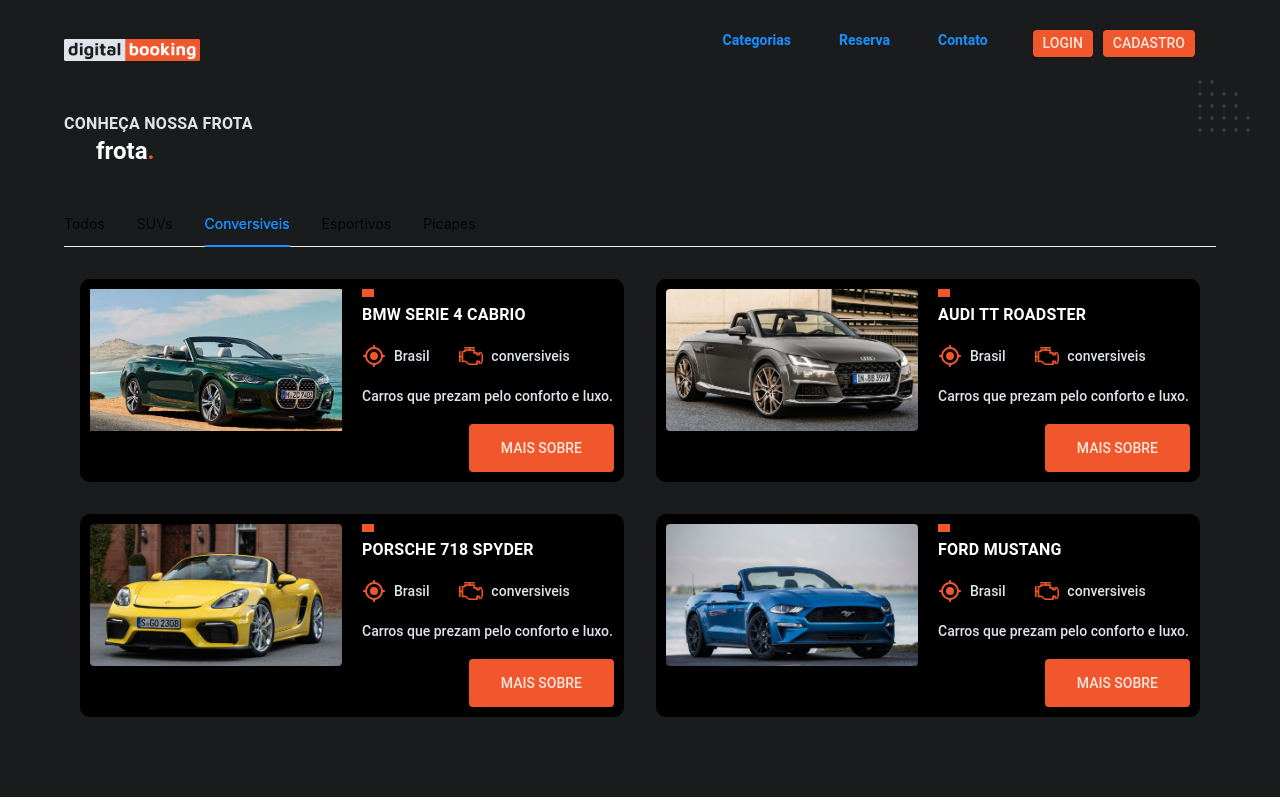
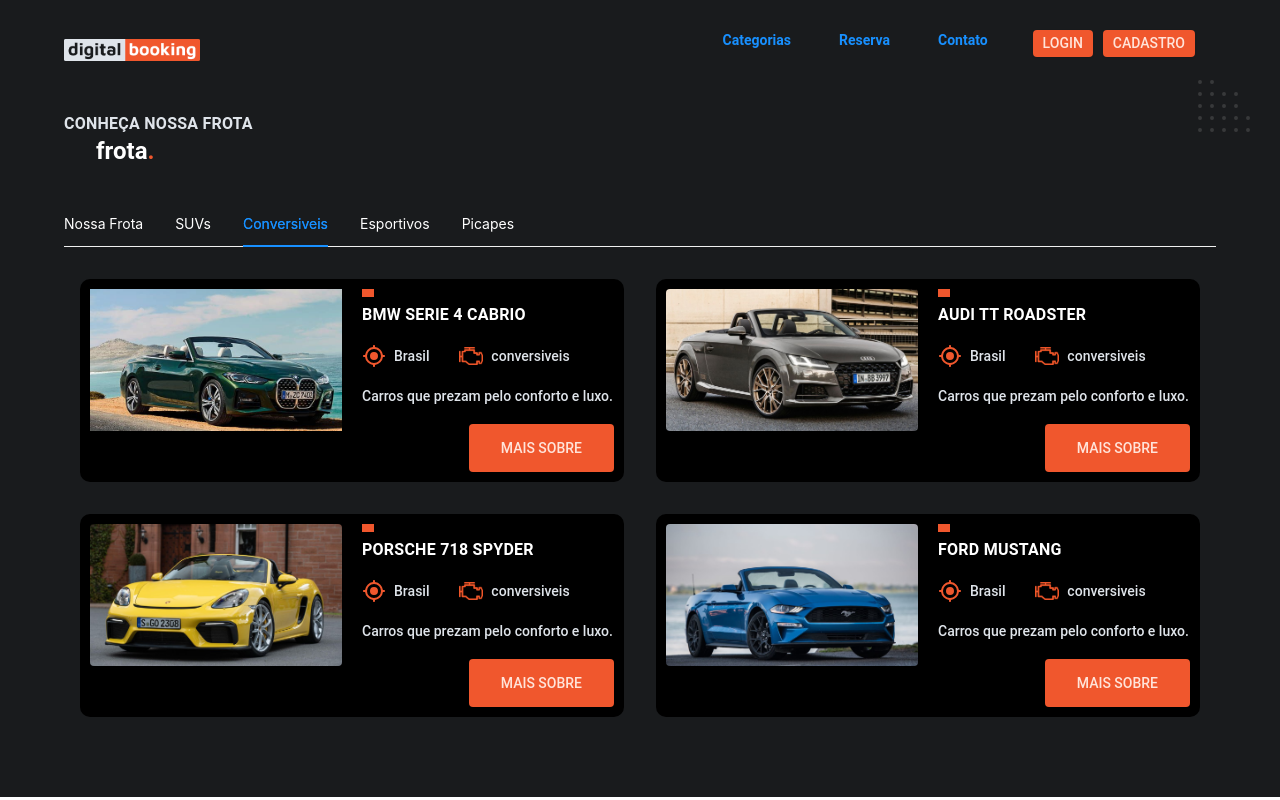
Before and after one commit to eduardo-marcondes/PI-DH-G2, a React (Create React App) app: page /produtos/conversiveis in a window 1280 px wide. Shown: the top 800 px of the page. Built offline with nearby package versions, Linux system fonts and the light colour scheme; the HTML template or start-up script is replaced by a standard one.

Commit message:
alteracao css ant

```diff
--- a/src/css/utilidades/componentes.scss
+++ b/src/css/utilidades/componentes.scss
@@ -115,3 +115,8 @@
     font-size: 1rem;
   }
 }
+
+//antd design
+.ant-tabs {
+  color: white!important;
+}
--- a/src/pages/components/Products.js
+++ b/src/pages/components/Products.js
@@ -11,7 +11,7 @@
 const categories = [
     {
         key: 'all',
-        title: 'Todos'
+        title: 'Nossa Frota'
     },
     {
         key: 'suvs',
```
